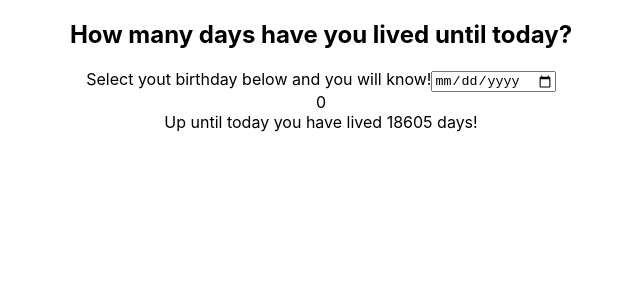
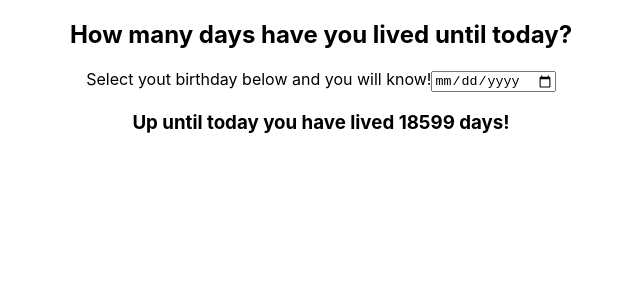
Before and after one commit to CleitonLuizOliveira/day_counter, a React (Create React App) app: page / in a window 1280 px wide. Shown: the top 300 px of the page, without its empty margins (319-959 px from the left). Built offline with nearby package versions, Linux system fonts and the light colour scheme.

Commit message:
agora funciona, só tá feio

```diff
--- a/src/App.js
+++ b/src/App.js
@@ -6,25 +6,20 @@ function App() {
     const [answer, setAnswer] = useState(0);
     const [birthDay, setBirthDay] = useState(0);
 
-    const today = new Date("2020-12-09");
-
-    // function CalculateAnswer() {
-    //     const newAnswer = Math.ceil(Math.abs(new Date() - birthDay) / (1000 * 60 * 60 * 24));
-    //     setAnswer(newAnswer);
-    // }
+    const today = new Date();
+    const realToday = `${today.getFullYear()}-${today.getMonth() + 1}-${today.getDay()}`
 
     useEffect(() => {
-        const newAnswer = Math.ceil(Math.abs(today - birthDay) / (1000 * 60 * 60 * 24));
+        const newAnswer = Math.ceil(Math.abs(new Date(realToday) - new Date(birthDay)) / (1000 * 60 * 60 * 24));
         setAnswer(newAnswer);
-    }, [birthDay])
+    }, [birthDay, realToday]);
 
     return (
         <div className="App">
             <h2>How many days have you lived until today?</h2>
             <label htmlFor="">Select yout birthday below and you will know!</label>
             <input type="date" value={birthDay} onChange={event => setBirthDay(event.currentTarget.value) } />
-            <legend>{birthDay}</legend>
-            <legend>Up until today you have lived {answer} days!</legend>
+            <h3>Up until today you have lived {answer} days!</h3>
         </div>
     );
 }
```
Also changed, not shown: 1 other file (tests, documents, lock files or other folders).
